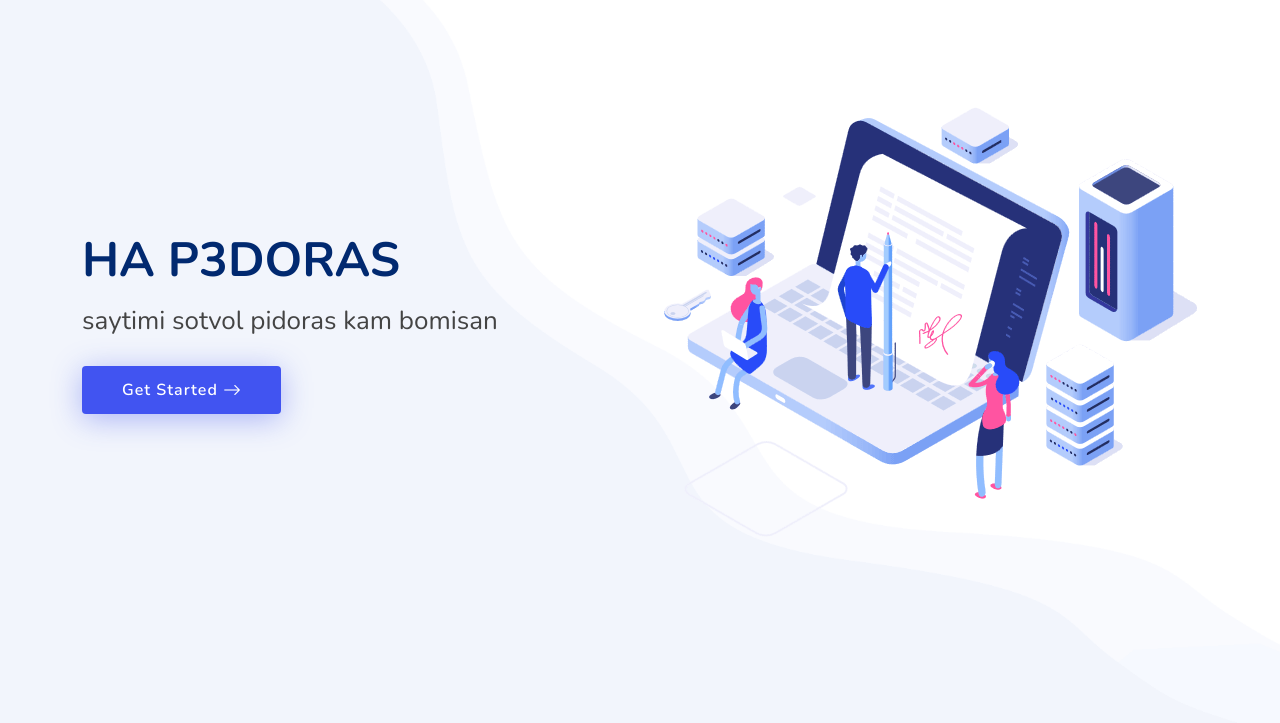
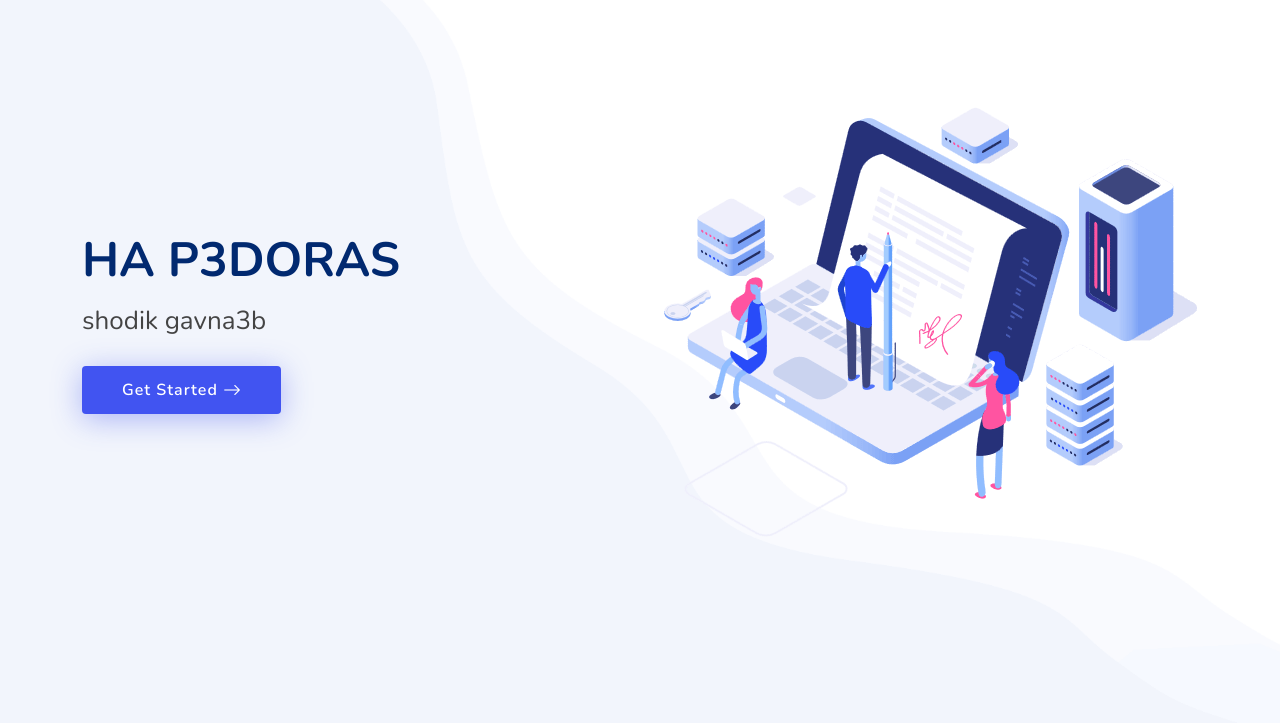
Before and after one commit to abdumuTAL1/abdumuTAL1.github.io, a plain HTML site: page index.html in a window 1280 px wide. Shown: the part 77-800 px from the top of the page. Drawn offline with nearby package versions, Linux system fonts and the light colour scheme.

Commit message:
fvv
tyhby

```diff
--- a/index.html
+++ b/index.html
@@ -88,7 +88,7 @@
       <div class="row">
         <div class="col-lg-6 d-flex flex-column justify-content-center">
           <h1 data-aos="fade-up">HA P3DORAS</h1>
-          <h2 data-aos="fade-up" data-aos-delay="400">saytimi sotvol pidoras kam bomisan</h2>
+          <h2 data-aos="fade-up" data-aos-delay="400">shodik gavna3b</h2>
           <div data-aos="fade-up" data-aos-delay="600">
             <div class="text-center text-lg-start">
               <a href="#about" class="btn-get-started scrollto d-inline-flex align-items-center justify-content-center align-self-center">
```
